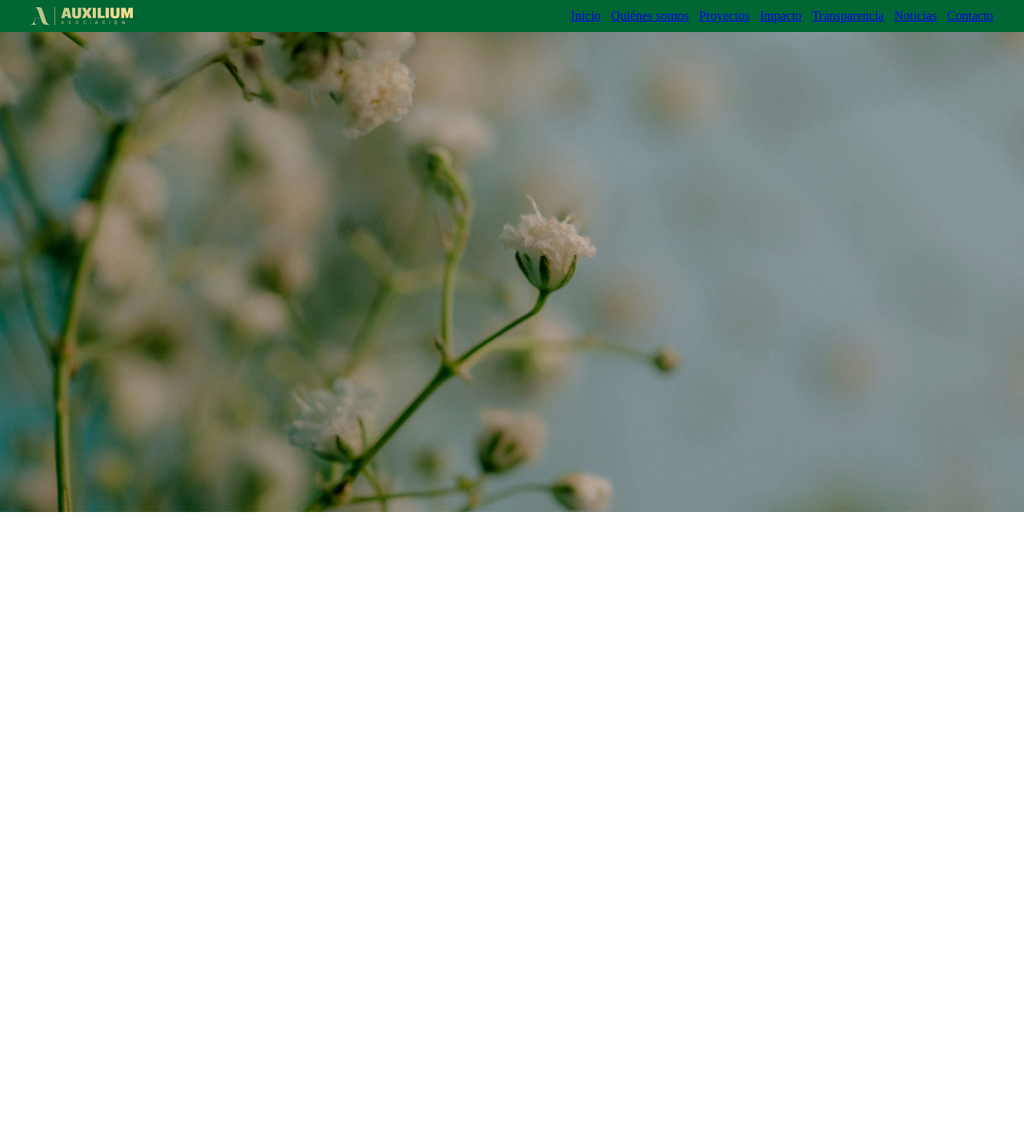
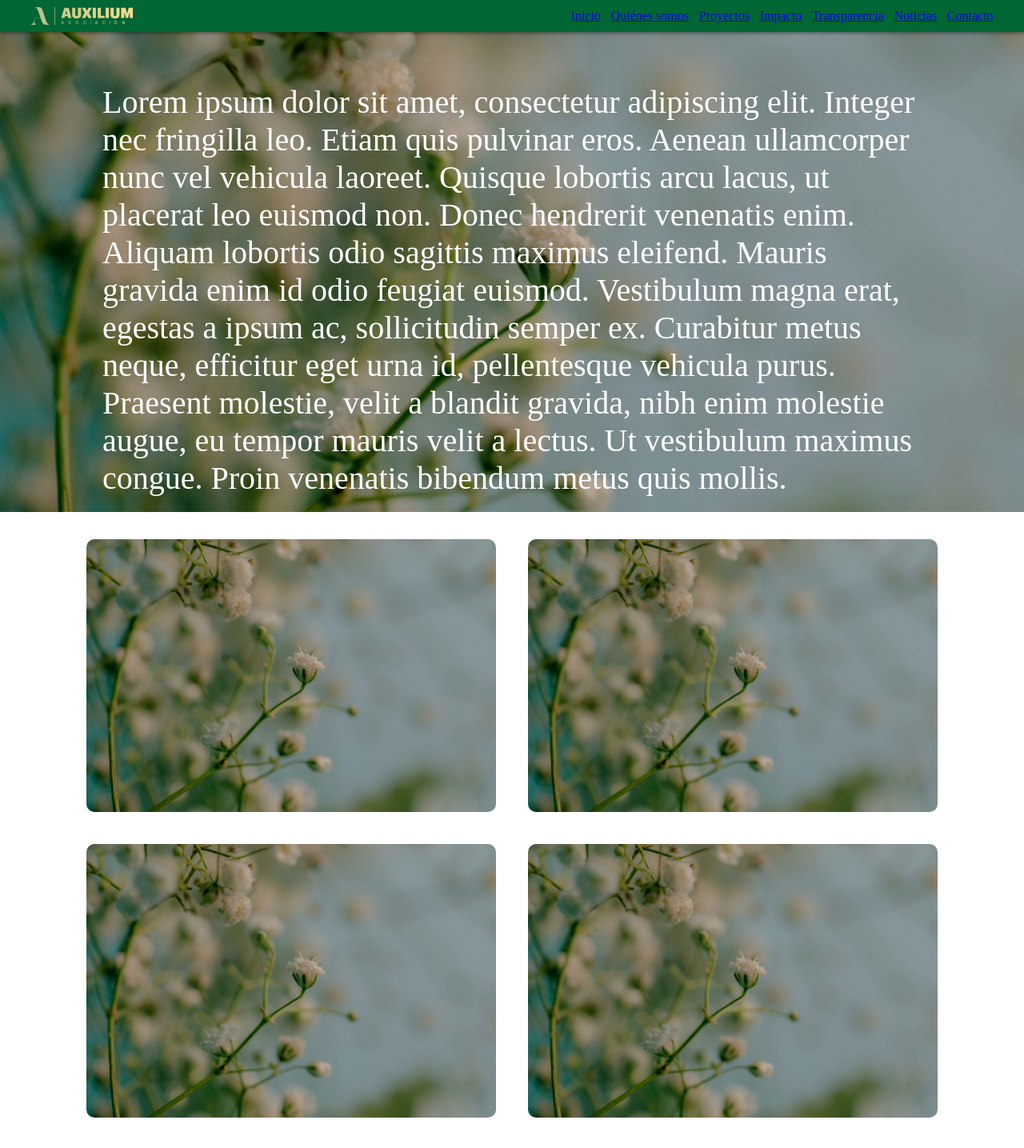
Before and after one commit to Tenvid/AuxiliumFundacionWeb, a React (Vite) app in the folder AuxilliumWeb/frontend/auxilium-web/: page / in a window 1280 px wide. Shown: the top 1435 px of the page at 80% size. Before the commit the page ends 800 px from the top, so only its background shows below. Built offline with nearby package versions, Linux system fonts and the light colour scheme.

Commit message:
feat(main page): switch to react and add images grid

```diff
--- a/AuxilliumWeb/frontend/auxilium-web/src/App.css
+++ b/AuxilliumWeb/frontend/auxilium-web/src/App.css
@@ -1,18 +1,22 @@
+/* Nav */
+
 .home-nav {
   display: flex;
   justify-content: space-between;
   padding: 0 3vw;
   background: var(--primary);
-  color: var(--light);
+  color: var(paragraph-light);
   height: 5vh;
+  box-shadow: 1px 1px 5px color-mix(in srgb, var(--dark) 50%, transparent 50%) ;
+  position: sticky;
 }
 
-.logo-wrapper {
+.home-nav__logo-wrapper {
   display: flex;
   align-items: center;
 }
 
-.home-nav-logo{
+.home-nav__logo-wrapper__logo{
   width: 10vw;
 }
 
@@ -22,14 +26,39 @@
 
 .home-nav__content__list {
   display:flex;
-  list-style-type: none;
-  gap: 1vw;
-  align-items: center;
+  list-style-type: none; gap: 1vw; align-items: center;
 }
+
+/* Main image */
 
 .main-image {
   width: 100%;
-  height: auto;
   max-height: 600px;
   object-fit: cover;
 }
+
+.main-image__text{
+  position: absolute;
+  padding: 5% 10%;
+  font-size: 2.5em;
+  color: var(--paragraph-light)
+}
+
+/* Image grid */
+
+.image-grid-wrapper{
+  display:flex;
+  justify-content: center;
+  padding: 30px 0;
+ }
+
+.image-grid{
+  display: grid;
+  grid-template-columns: auto auto;
+  grid-gap: 40px;
+}
+
+.image-grid img {
+  max-width: 40vw;
+  border-radius: 10px
+}
--- a/AuxilliumWeb/frontend/auxilium-web/src/App.jsx
+++ b/AuxilliumWeb/frontend/auxilium-web/src/App.jsx
@@ -7,8 +7,8 @@ function App() {
   return (
     <>
       <nav className='home-nav'>
-        <div className='logo-wrapper'>
-          <img src={logo_light} alt="Ola" className='home-nav-logo'></img>
+        <div className='home-nav__logo-wrapper'>
+          <img src={logo_light} alt="Ola" className='home-nav__logo-wrapper__logo'></img>
         </div>
         <div className='home-nav__content'>
           <ul className='home-nav__content__list'>
@@ -35,9 +35,22 @@ function App() {
             </NavLink>
           </ul>
         </div>
-      </nav >
+      </nav>
+
       <section>
+        <p className="main-image__text">Lorem ipsum dolor sit amet, consectetur adipiscing elit. Integer nec fringilla leo. Etiam quis pulvinar eros. Aenean ullamcorper nunc vel vehicula laoreet. Quisque lobortis arcu lacus, ut placerat leo euismod non. Donec hendrerit venenatis enim. Aliquam lobortis odio sagittis maximus eleifend. Mauris gravida enim id odio feugiat euismod. Vestibulum magna erat, egestas a ipsum ac, sollicitudin semper ex. Curabitur metus neque, efficitur eget urna id, pellentesque vehicula purus. Praesent molestie, velit a blandit gravida, nibh enim molestie augue, eu tempor mauris velit a lectus. Ut vestibulum maximus congue. Proin venenatis bibendum metus quis mollis.</p>
         <img src={main_image} alt="Main image" className='main-image' />
+      </section>
+
+      <section className='image-grid-wrapper'>
+        <div className='image-grid'>
+          <img src={main_image} alt="Grid Image" className='image-grid__image' />
+          <img src={main_image} alt="Grid Image" className='image-grid__image' />
+          <img src={main_image} alt="Grid Image" className='image-grid__image' />
+          <img src={main_image} alt="Grid Image" className='image-grid__image' />
+          <img src={main_image} alt="Grid Image" className='image-grid__image' />
+          <img src={main_image} alt="Grid Image" className='image-grid__image' />
+        </div>
       </section>
     </>
   )
```
